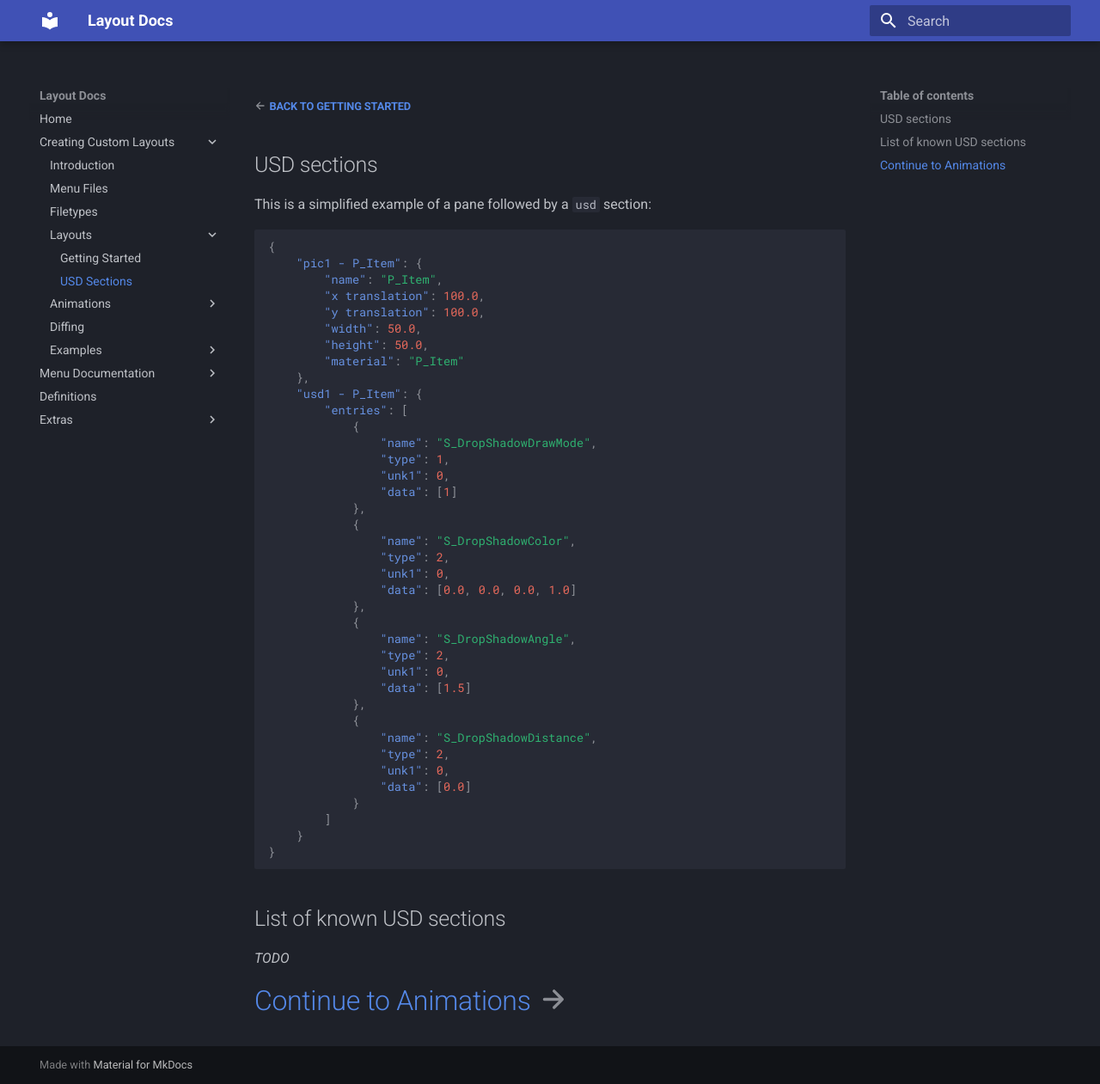
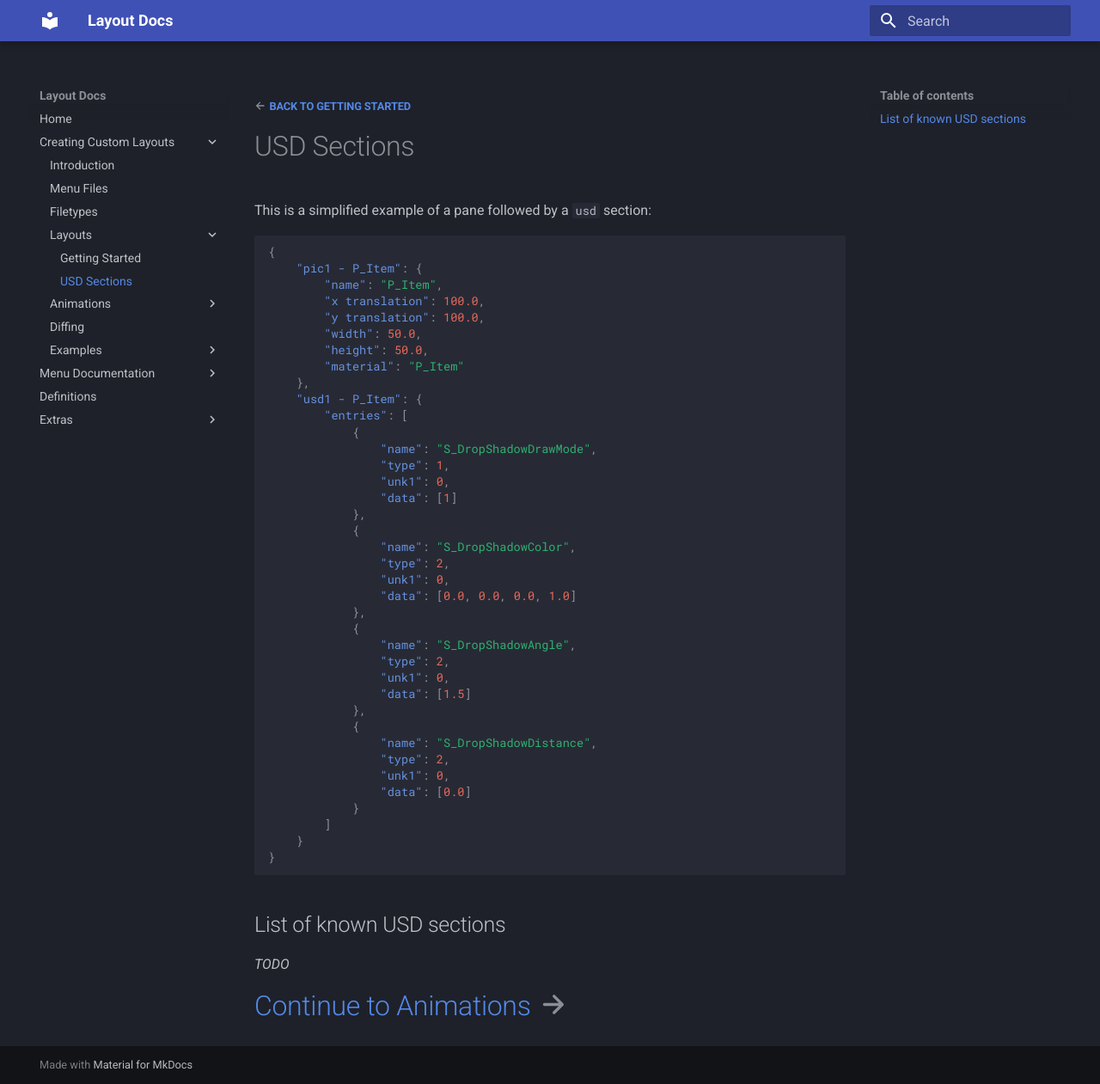
Before and after one commit to ThemezerNX/LayoutDocs, an MkDocs documentation site: the page built from docs/guide/layouts/usd-sections.md, in a window 1280 px wide and 1261 px high. Shown: the whole window at 86% size. Built offline with MkDocs 1.6.1 and Material for MkDocs 9.7.7, drawn with Linux system fonts in a browser that asks for light colours.

Commit message:
Update used tools

```diff
--- a/docs/guide/layouts/usd-sections.md
+++ b/docs/guide/layouts/usd-sections.md
@@ -1,6 +1,6 @@
 ##### :octicons-arrow-left-16: [Back to Getting Started](index.md)
 
-## USD sections
+# USD Sections
 
 This is a simplified example of a pane followed by a `usd` section:
 
```
